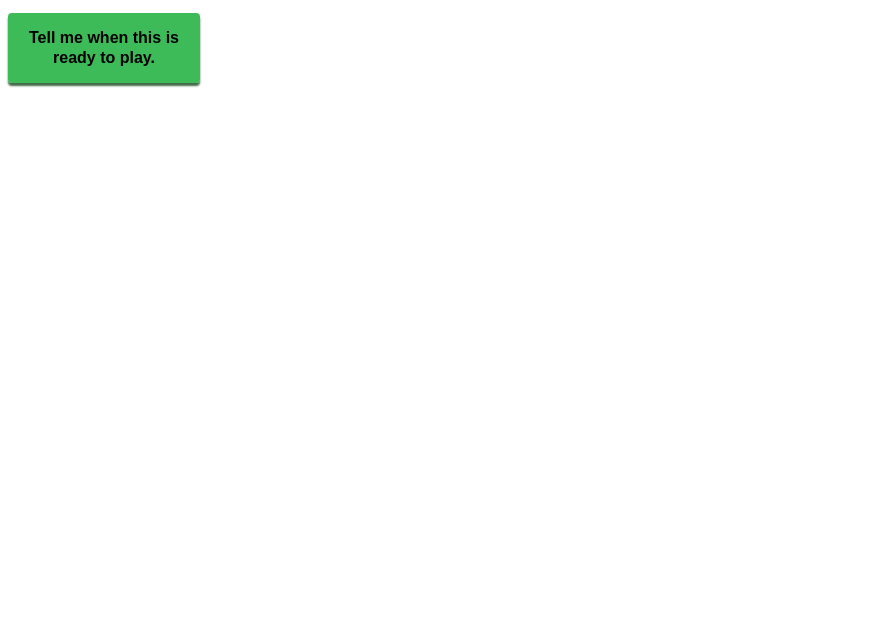
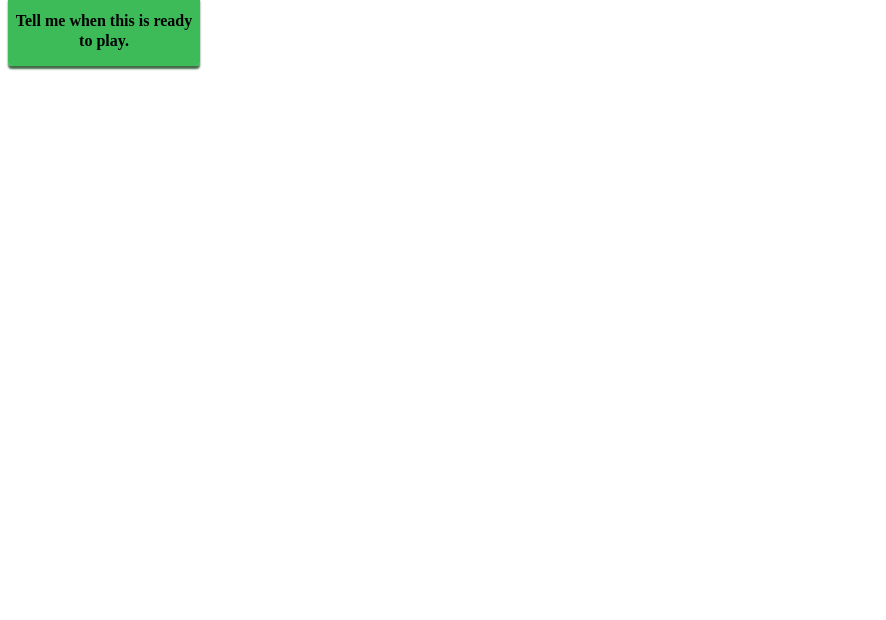
Before and after one commit to nabilfairbairn/scrambler, a plain HTML site: page index.html in a window 1280 px wide. Shown: the part 180-800 px from the top of the page, without its empty margins (0-886 px from the left). Drawn offline with Linux system fonts and the light colour scheme.

Commit message:
Update stylesheet.css

```diff
--- a/stylesheet.css
+++ b/stylesheet.css
@@ -1,3 +1,7 @@
+html * {
+  font-family: Nunito;
+  font-size: calc(15px + 0.390625vw);
+}
 .pageheader {
   width: 100%;
   display: flex;
@@ -5,6 +9,7 @@
   align-items: center;
   justify-content: space-around;
   margin: auto;
+
 }
 .button.square {
   width: 48px;
@@ -13,7 +18,7 @@
   line-height: 0;
 }
 .invisible {
-  opacity: 0;
+  visibility: hidden;
 }
 .text {
   font-size: 48px;
```
